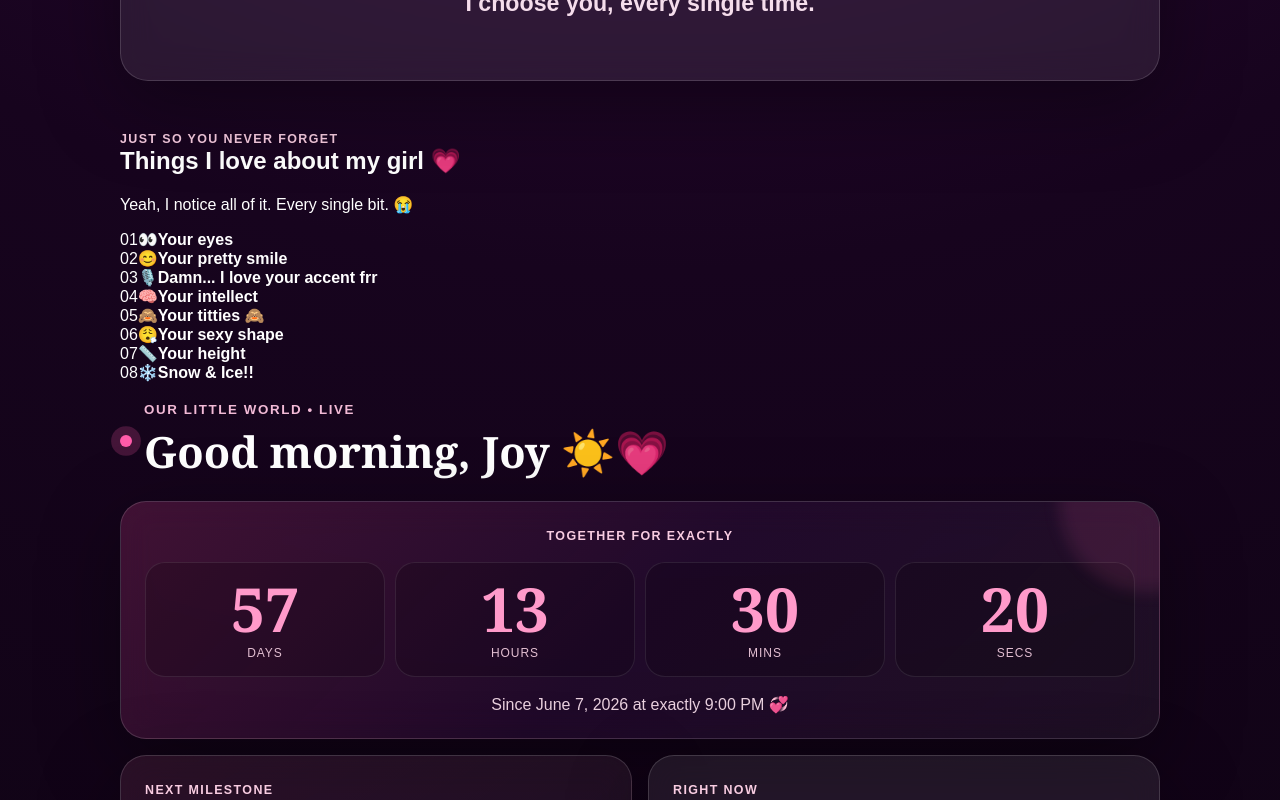
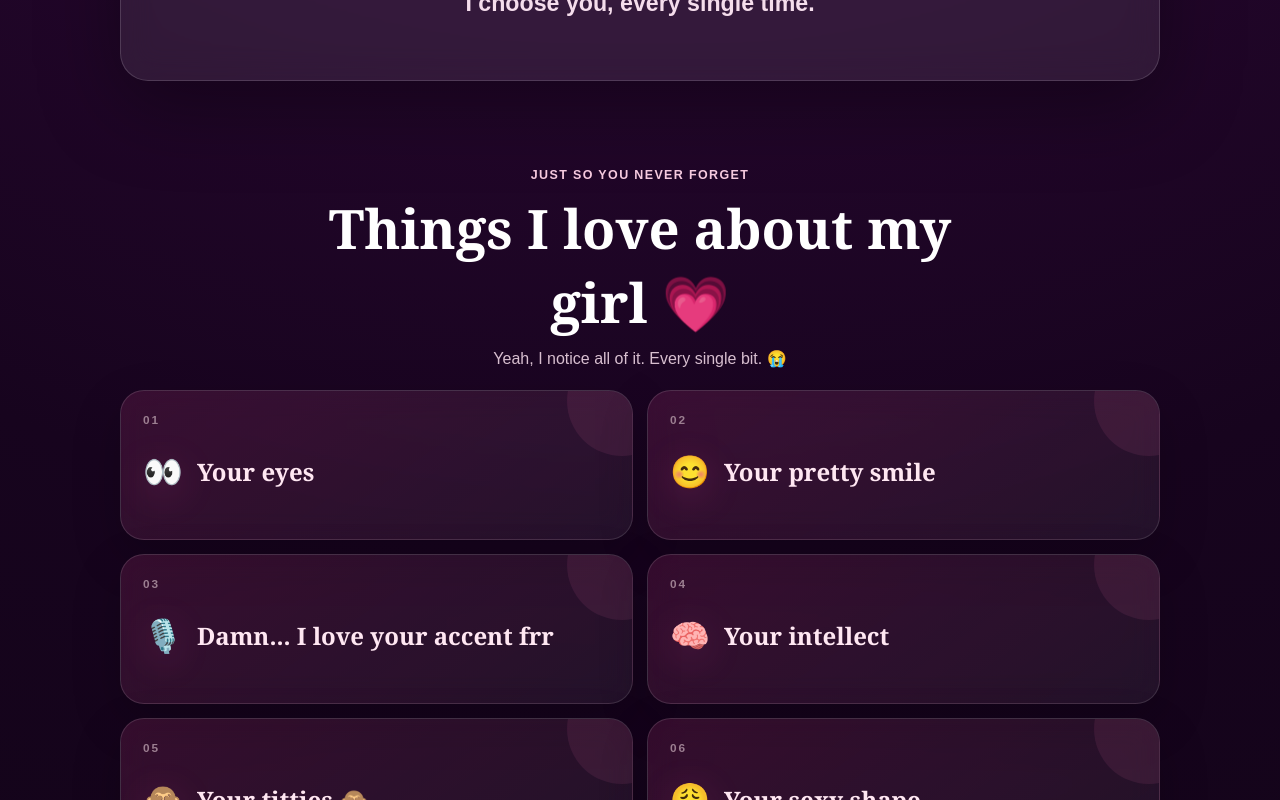
Before and after one commit to godozicodes/Joy, a Next.js app: page / in a window 1280 px wide. Shown: the part 1000-1800 px from the top of the page. Built offline with nearby package versions, Linux system fonts and the light colour scheme; no server answers.

Commit message:
Connect love list styles

```diff
--- a/app/LoveList.js
+++ b/app/LoveList.js
@@ -1,3 +1,5 @@
+import styles from './LoveList.module.css';
+
 const things = [
   { icon: '👀', text: 'Your eyes' },
   { icon: '😊', text: 'Your pretty smile' },
@@ -11,18 +13,18 @@ const things = [
 
 export default function LoveList() {
   return (
-    <section className="love-list-section">
-      <div className="love-list-heading">
-        <span className="eyebrow">JUST SO YOU NEVER FORGET</span>
+    <section className={styles.section}>
+      <div className={styles.heading}>
+        <span className={styles.eyebrow}>JUST SO YOU NEVER FORGET</span>
         <h2>Things I love about my girl 💗</h2>
         <p>Yeah, I notice all of it. Every single bit. 😭</p>
       </div>
 
-      <div className="love-list-grid">
+      <div className={styles.grid}>
         {things.map((thing, index) => (
-          <article className="love-list-item" key={thing.text}>
-            <span className="love-list-number">{String(index + 1).padStart(2, '0')}</span>
-            <span className="love-list-icon" aria-hidden="true">{thing.icon}</span>
+          <article className={styles.item} key={thing.text}>
+            <span className={styles.number}>{String(index + 1).padStart(2, '0')}</span>
+            <span className={styles.icon} aria-hidden="true">{thing.icon}</span>
             <strong>{thing.text}</strong>
           </article>
         ))}
```
